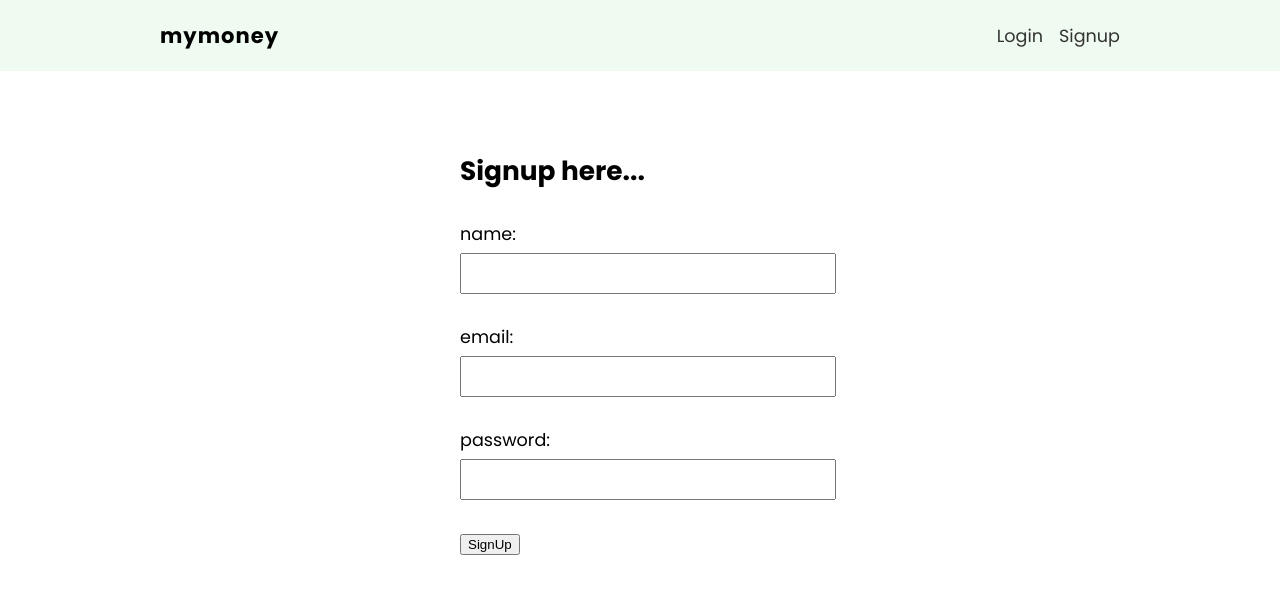
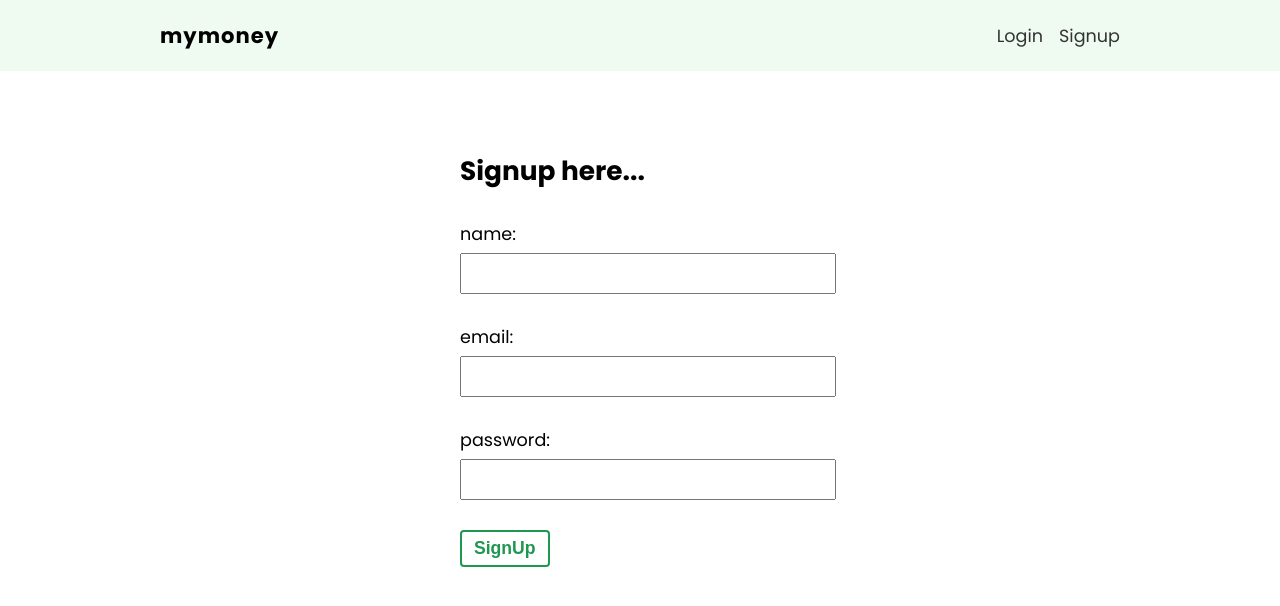
Before and after one commit to DAEM007/finance-tracker-project, a React (Create React App) app: page /signup in a window 1280 px wide. Shown: the top 606 px of the page. Built offline with nearby package versions, Linux system fonts and the light colour scheme.

Commit message:
styled the button using the global class

```diff
--- a/src/pages/signup/Signup.js
+++ b/src/pages/signup/Signup.js
@@ -47,7 +47,7 @@ export default function Signup() {
         />
       </label>
 
-      <button>SignUp</button>
+      <button className="btn">SignUp</button>
 
     </form>
   )
```
